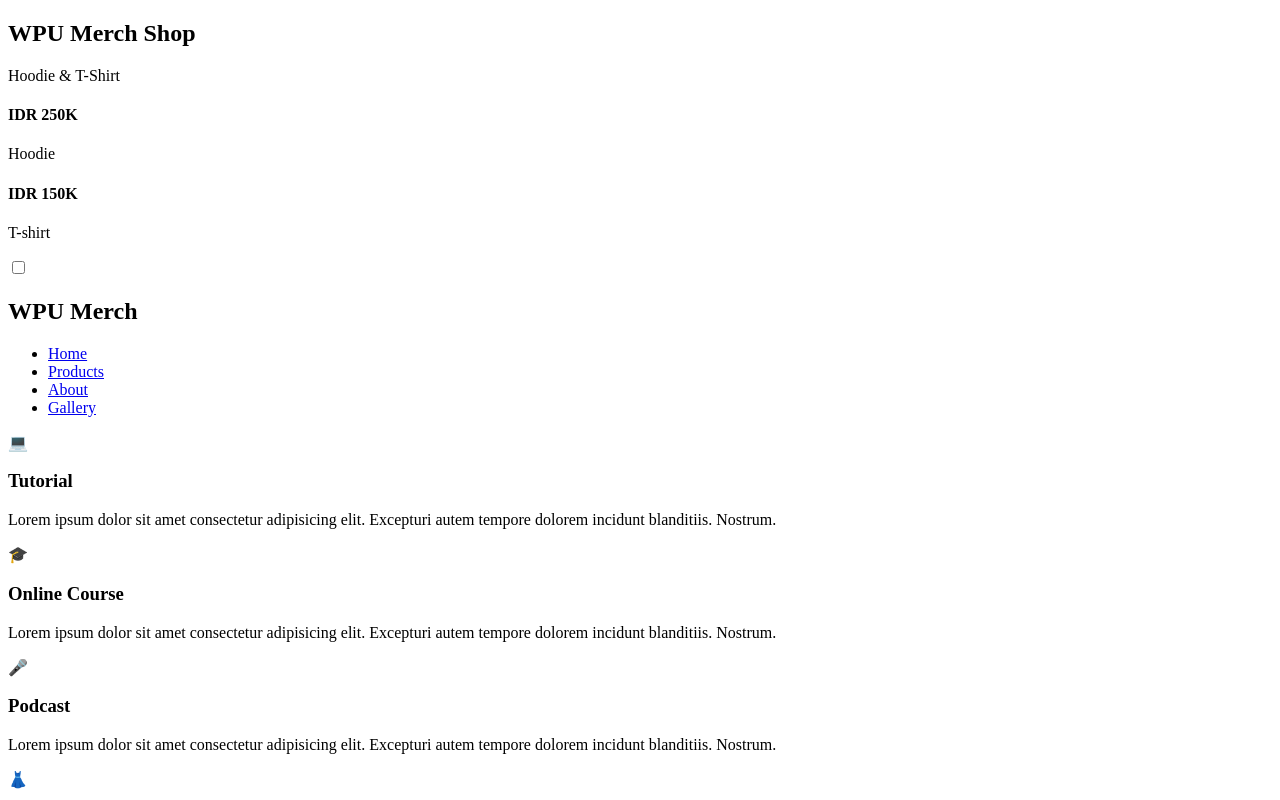
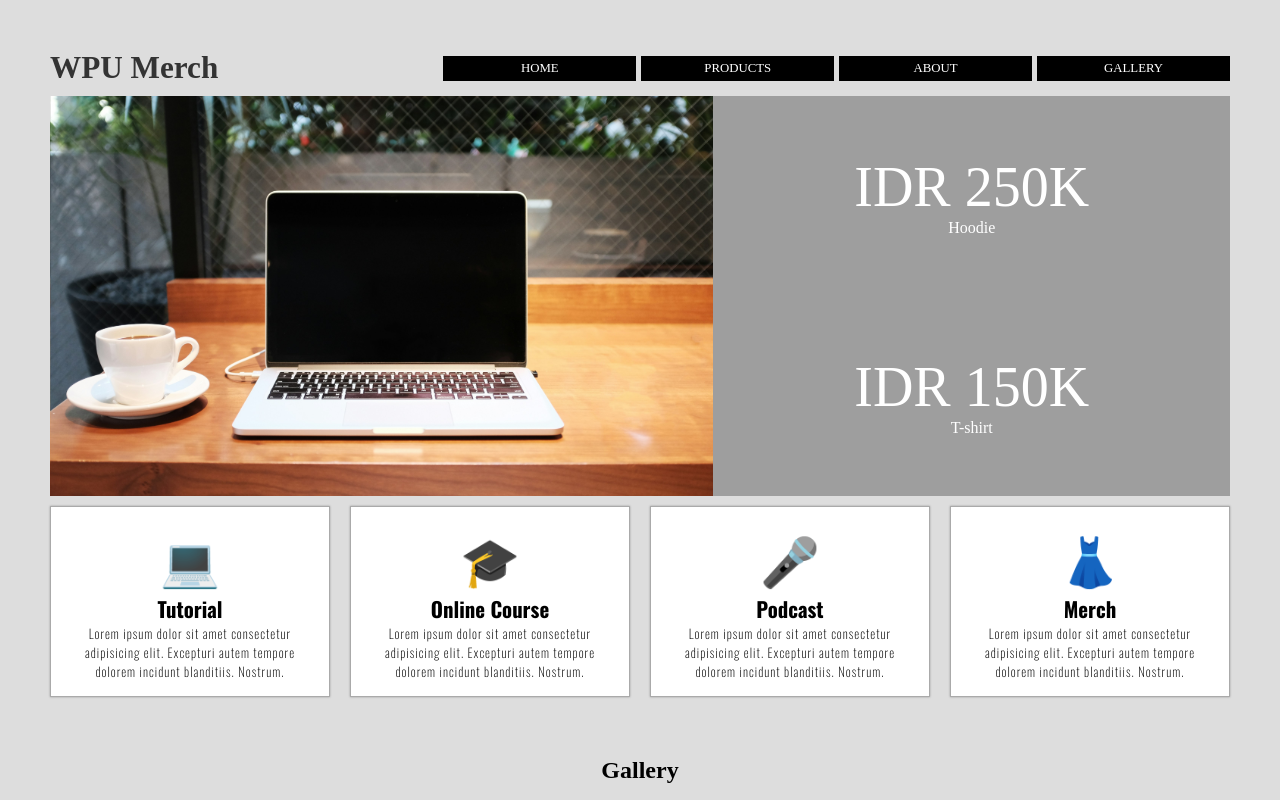
Before and after one commit to becakdarurat/WEBSITE-RESPONSIVE-menggunakan-CSS-GRID, a plain HTML site: page index.html in a window 1280 px wide. Shown: the top 800 px of the page. Drawn offline with nearby package versions, Linux system fonts and the light colour scheme; the site is published under a folder, as on GitHub Pages, so addresses that start at the root find nothing.

Commit message:
"edit link css"

```diff
--- a/index.html
+++ b/index.html
@@ -4,7 +4,7 @@
   <meta charset="UTF-8" />
   <meta name="viewport" content="width=device-width, initial-scale=1.0" />
   <title>WPU Merch</title>
-  <link href='/style.css' rel='stylesheet'>
+  <link href='style.css' rel='stylesheet'>
 </head>
 <body>
    <div class="container">
```
